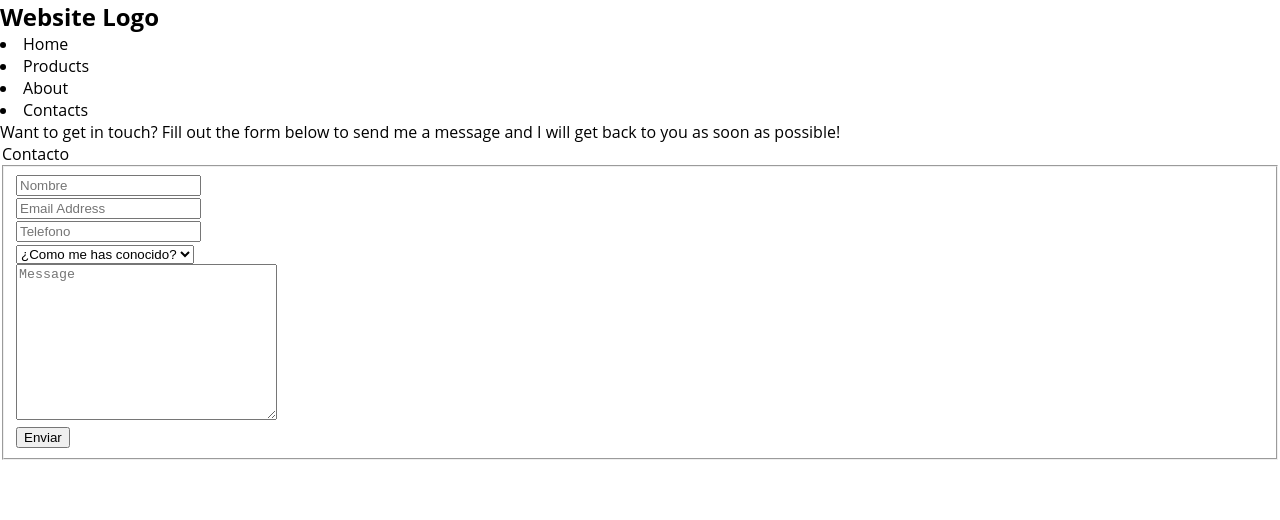
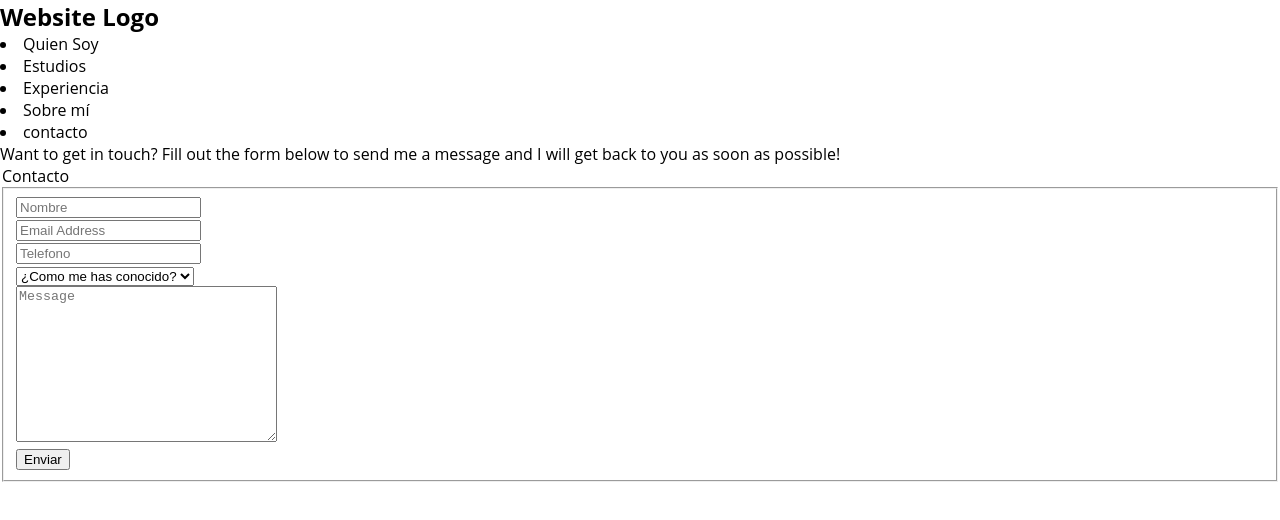
Before and after one commit to BootcampWebV/Frontend_fundamentos, a plain HTML site: page index.html in a window 1280 px wide. Drawn offline with Linux system fonts and the light colour scheme.

Commit message:
prueba rama master por recordar

```diff
--- a/index.html
+++ b/index.html
@@ -19,16 +19,19 @@
         </h2>
         <nav>
             <li>
-                <a href="#">Home</a>
+                <a href="#">Quien Soy</a>
             </li>
             <li>
-                <a href="#">Products</a>
+                <a href="#">Estudios</a>
             </li>
             <li>
-                <a href="#">About</a>
+                <a href="#">Experiencia</a>
             </li>
             <li>
-                <a href="#">Contacts</a>
+                <a href="#">Sobre mí</a>
+            </li>
+            <li>
+                <a href="#contact">contacto</a>
             </li>
         </nav>
     </header>
```
